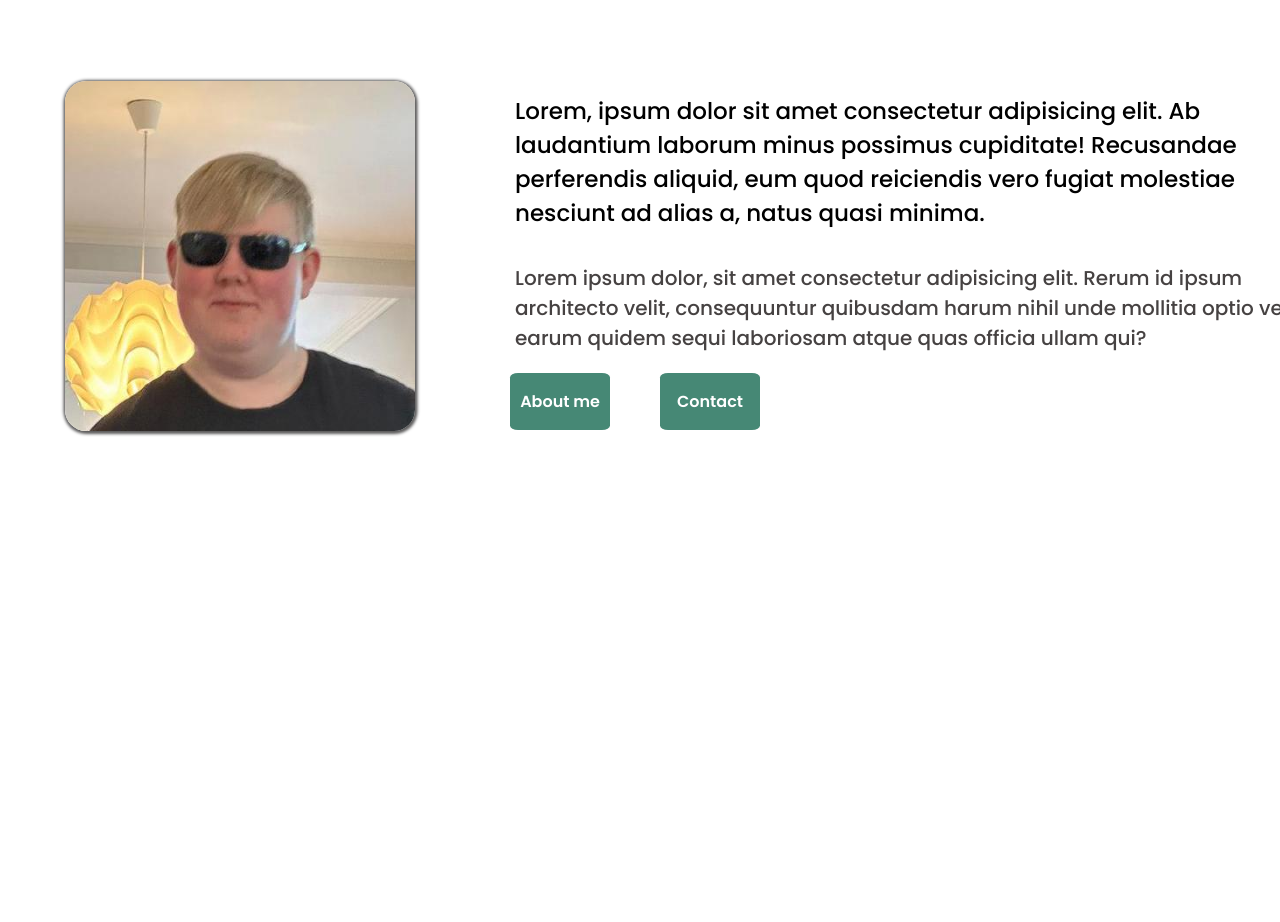
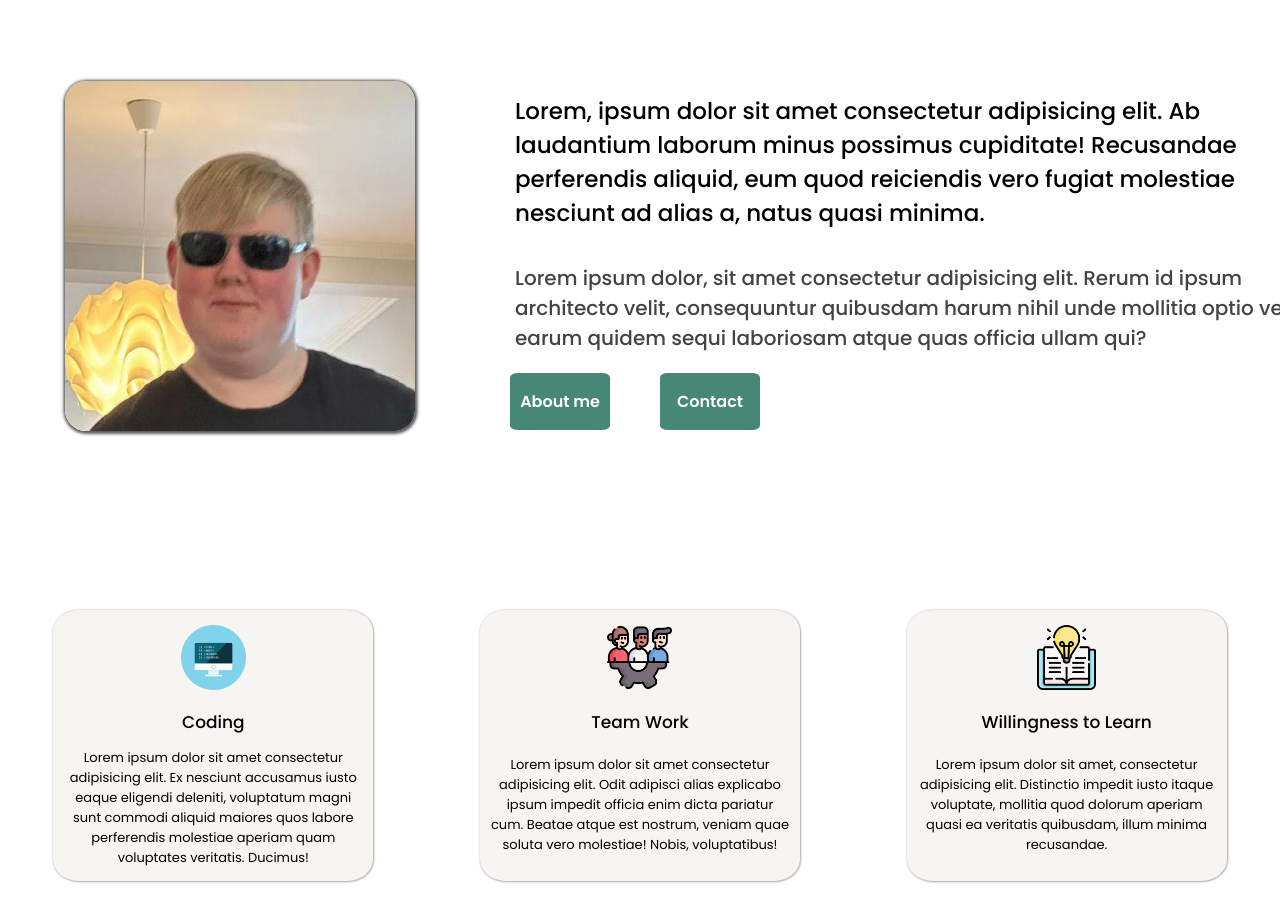
Before and after one commit to SanderRasmus/Portfolio-Sander, a plain HTML site: page index.html in a window 1280 px wide. Shown: the part 78-1000 px from the top of the page. Before the commit the page ends 800 px from the top, so only its background shows below. Drawn offline with Linux system fonts and the light colour scheme.

Commit message:
Skills containers

```diff
--- a/index.html
+++ b/index.html
@@ -63,5 +63,52 @@
         </div>
     </section>
 
+
+    <section class="skills-section">
+        <div class="skills-flex-container">
+            <div class="skill-box1">
+                <div>
+                    <img src="/pictures/html.png" height="65px" width="65px" alt="HTML Picture">
+                </div>
+                <div id="skills-header1">
+                    <p>
+                        Coding
+                    </p>
+                </div>
+                <div>
+                    <p>
+                        Lorem ipsum dolor sit amet consectetur adipisicing elit. Ex nesciunt accusamus iusto eaque eligendi deleniti, voluptatum magni sunt commodi aliquid maiores quos labore perferendis molestiae aperiam quam voluptates veritatis. Ducimus!
+                    </p>
+                </div>
+            </div>
+            <div class="skill-box2">
+                <div>
+                    <img src="/pictures/team.png" height="65px" width="65px" alt="Team picture">
+                </div>
+                <div id="skills-header2">
+                    <p>
+                        Team Work
+                    </p>
+                </div>
+                <div>
+                    Lorem ipsum dolor sit amet consectetur adipisicing elit. Odit adipisci alias explicabo ipsum impedit officia enim dicta pariatur cum. Beatae atque est nostrum, veniam quae soluta vero molestiae! Nobis, voluptatibus!
+                </div>
+            </div>
+            <div class="skill-box3">
+                <div>
+                    <img src="/pictures/learn.png" height="65px" width="65px" alt="Learning Picture">
+                </div>
+                <div id="skills-header3">
+                    <p>
+                        Willingness to Learn
+                    </p>
+                </div>
+                <div>
+                    Lorem ipsum dolor sit amet, consectetur adipisicing elit. Distinctio impedit iusto itaque voluptate, mollitia quod dolorum aperiam quasi ea veritatis quibusdam, illum minima recusandae.
+                </div>
+            </div>
+        </div>
+    </section>
+
 </body>
 </html>
--- a/stylesheet.css
+++ b/stylesheet.css
@@ -8,7 +8,7 @@ header {
     margin-top: 20px;
 }
 
-/* Navbar */
+/* Navbar and Author text */
 
 nav {
     display: flex;
@@ -79,7 +79,7 @@ a:hover {
 }
 
 
-/* Heading Section */
+/* Heading Section - Index.html start page */
 
 .heading-section {
     display: flex;
@@ -136,6 +136,8 @@ a:hover {
     margin-bottom: 0px;
 }
 
+/* Button Containers and Hover attributes */
+
 .button-container {
     display: flex;
     flex-direction: row;
@@ -167,3 +169,100 @@ a:hover {
     cursor: pointer;
     transform: scale(1.2) perspective(1px);
 }
+
+/* Skill containers & Flexboxes */
+
+.skills-section {
+    margin-top: 200px;
+    margin-bottom: 100px;
+}
+
+.skills-flex-container {
+    display: flex;
+    flex-direction: row;
+    justify-content: space-around;
+}
+
+#skills-header1 {
+    font-size: 17px;
+    font-weight: 500;
+    position: relative;
+    top: 17px;
+}
+
+#skills-header2 {
+    font-size: 17px;
+    font-weight: 500;
+    position: relative;
+    top: 17px;
+}
+
+#skills-header3 {
+    font-size: 17px;
+    font-weight: 500;
+    position: relative;
+    top: 17px;
+}
+
+.skill-box1, .skill-box2, .skill-box3 {
+    display: flex;
+    flex-direction: column;
+    align-items: center;
+    gap: 0px;
+    width: 320px;
+    text-align: center;
+    font-family: 'Poppins', sans-serif;
+    background-color: rgb(246, 245, 242);
+    border-radius: 8% 8% 8% 8%;
+    box-shadow: 0.5px 0.5px 2px 0.5px;
+    color: darkgrey;
+    transition: all 0.6s ease;
+    transform: scale(1);
+}
+
+.skill-box1:hover, .skill-box2:hover, .skill-box3:hover {
+    transform: scale(1.06) perspective(1px);
+}
+
+.skill-box1 > div:first-child {
+    position: relative;
+    top: 15px;
+    width: 65px;
+    height: 65px;
+}
+
+.skill-box1 > div {
+    width: 350px;
+    color: black;
+}
+
+.skill-box1 > div:last-child {
+    width: 300px;
+    font-size: 13px;
+}
+
+.skill-box2 > div:first-child, .skill-box3 > div:first-child {
+    position: relative;
+    top: 15px;
+    width: 65px;
+    height: 65px;
+}
+
+.skill-box2 > div, .skill-box3 > div {
+    width: 350px;
+    color: black;
+}
+
+.skill-box2 > div:last-child {
+    width: 300px;
+    font-size: 13px;
+    position: relative;
+    top: 20px;
+}
+
+.skill-box3 > div:last-child {
+    position: relative;
+    top: 20px;
+    width: 300px;
+    font-size: 13px;
+}
```
Also changed, not shown: pictures/html.png (added), pictures/learn.png (added), pictures/team.png (added).
